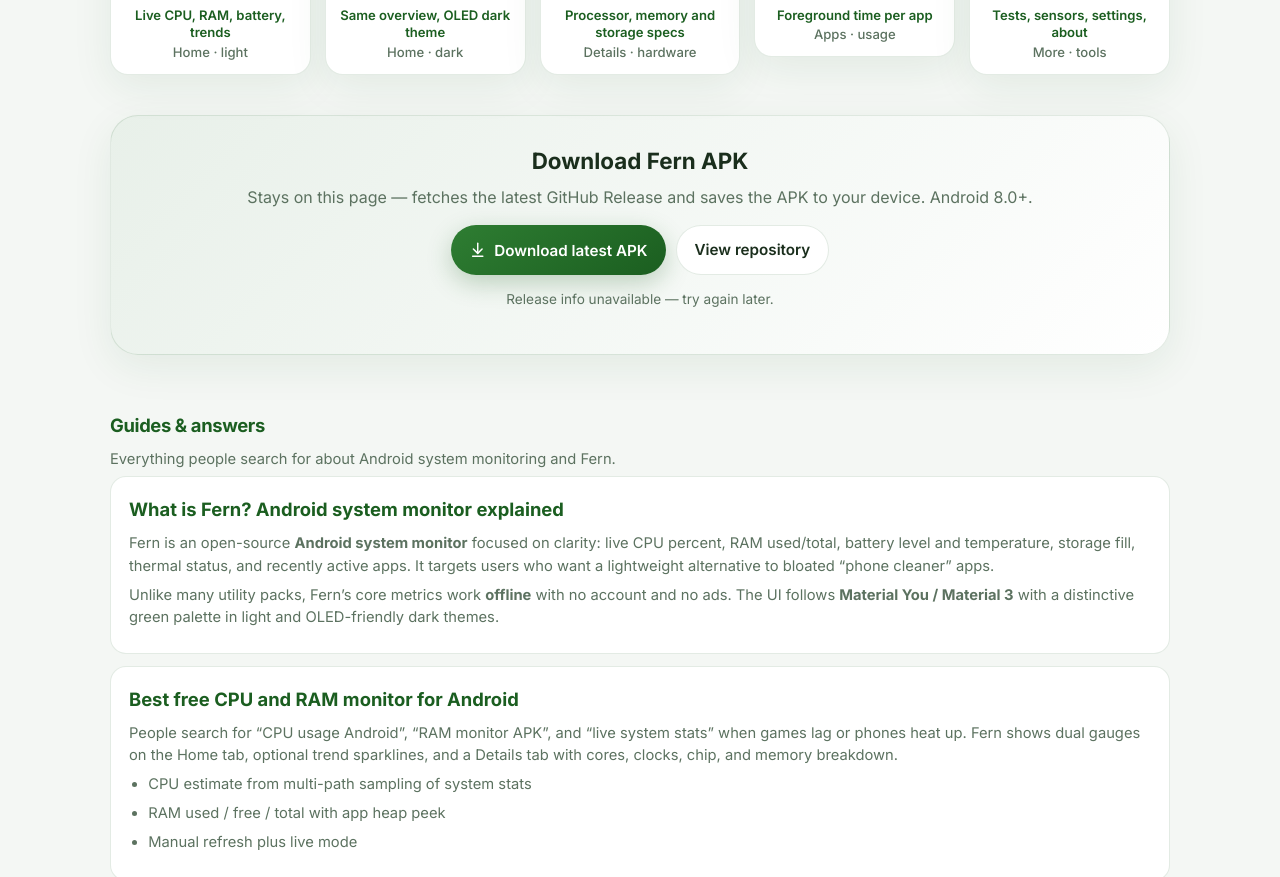
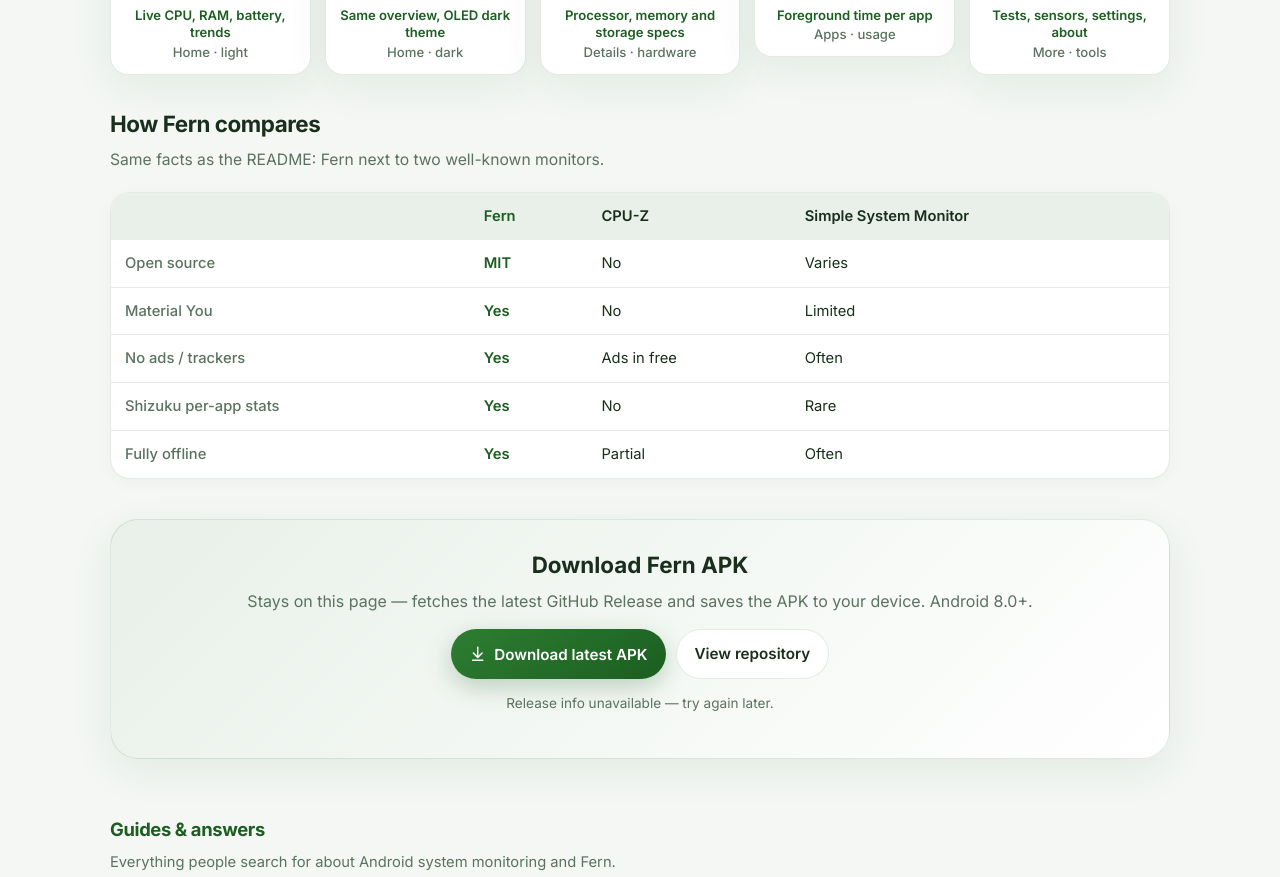
Before and after one commit to wized2/Fern, a plain HTML site: page index.html in a window 1280 px wide. Shown: the part 1573-2450 px from the top of the page. Drawn offline with Linux system fonts and the light colour scheme; no server answers.

Commit message:
docs(site): add 'How Fern compares' table to index.html (#27)

```diff
--- a/index.html
+++ b/index.html
@@ -206,6 +206,13 @@
     .shot img { width: 100%; height: auto; max-height: 340px; object-fit: contain; object-position: top center; display: block; }
     .shot figcaption { text-align: center; font-size: 0.82rem; color: var(--muted); font-weight: 500; line-height: 1.35; padding: 0 4px; }
     .shot figcaption em { display: block; font-style: normal; color: var(--accent-deep); font-weight: 600; margin-bottom: 2px; }
+    .compare-wrap { overflow-x: auto; background: var(--surface); border: 1px solid var(--border); border-radius: var(--radius); box-shadow: 0 4px 16px rgba(0,0,0,.03); }
+    .compare { width: 100%; min-width: 560px; border-collapse: collapse; font-size: 0.92rem; }
+    .compare th, .compare td { padding: 12px 14px; text-align: left; border-bottom: 1px solid var(--border); }
+    .compare tr:last-child th, .compare tr:last-child td { border-bottom: 0; }
+    .compare thead th { background: var(--surface-2); font-weight: 600; }
+    .compare tbody th { color: var(--muted); font-weight: 500; }
+    .compare td:nth-child(2), .compare thead th:nth-child(2) { color: var(--accent-deep); font-weight: 600; }
     .cta { margin: 32px auto 44px; max-width: 1100px; padding: 0 20px; }
     .cta-box { background: linear-gradient(135deg, var(--surface-2), var(--surface)); border: 1px solid var(--border); border-radius: 28px; padding: 28px 24px; text-align: center; box-shadow: var(--shadow); }
     .cta-box h2 { font-size: 1.4rem; margin-bottom: 6px; }
@@ -246,6 +253,7 @@
       <nav class="nav-links" aria-label="Primary">
         <a class="nav-text hide-sm" href="#features">Features</a>
         <a class="nav-text hide-sm" href="#screens">Screens</a>
+        <a class="nav-text hide-sm" href="#compare">Compare</a>
         <a class="nav-text hide-sm" href="#guides">Guides</a>
         <a class="btn btn-ghost btn-sm" href="https://github.com/wized2/Fern" target="_blank" rel="noopener">GitHub</a>
         <button type="button" class="btn btn-primary btn-sm" id="navDownload">Download</button>
@@ -298,6 +306,25 @@
         <figure class="shot"><div class="frame"><img src="assets/details.png" alt="Fern hardware details processor memory" loading="lazy" width="360" height="720"/></div><figcaption><em>Processor, memory and storage specs</em>Details · hardware</figcaption></figure>
         <figure class="shot"><div class="frame"><img src="assets/apps.png" alt="Fern active apps usage list" loading="lazy" width="360" height="720"/></div><figcaption><em>Foreground time per app</em>Apps · usage</figcaption></figure>
         <figure class="shot"><div class="frame"><img src="assets/more.png" alt="Fern more menu settings sensors" loading="lazy" width="360" height="720"/></div><figcaption><em>Tests, sensors, settings, about</em>More · tools</figcaption></figure>
+      </div>
+    </section>
+
+    <section id="compare">
+      <h2 class="section-title">How Fern compares</h2>
+      <p class="section-sub">Same facts as the README: Fern next to two well-known monitors.</p>
+      <div class="compare-wrap">
+        <table class="compare">
+          <thead>
+            <tr><th scope="col"></th><th scope="col">Fern</th><th scope="col">CPU-Z</th><th scope="col">Simple System Monitor</th></tr>
+          </thead>
+          <tbody>
+            <tr><th scope="row">Open source</th><td>MIT</td><td>No</td><td>Varies</td></tr>
+            <tr><th scope="row">Material You</th><td>Yes</td><td>No</td><td>Limited</td></tr>
+            <tr><th scope="row">No ads / trackers</th><td>Yes</td><td>Ads in free</td><td>Often</td></tr>
+            <tr><th scope="row">Shizuku per-app stats</th><td>Yes</td><td>No</td><td>Rare</td></tr>
+            <tr><th scope="row">Fully offline</th><td>Yes</td><td>Partial</td><td>Often</td></tr>
+          </tbody>
+        </table>
       </div>
     </section>
 
```
